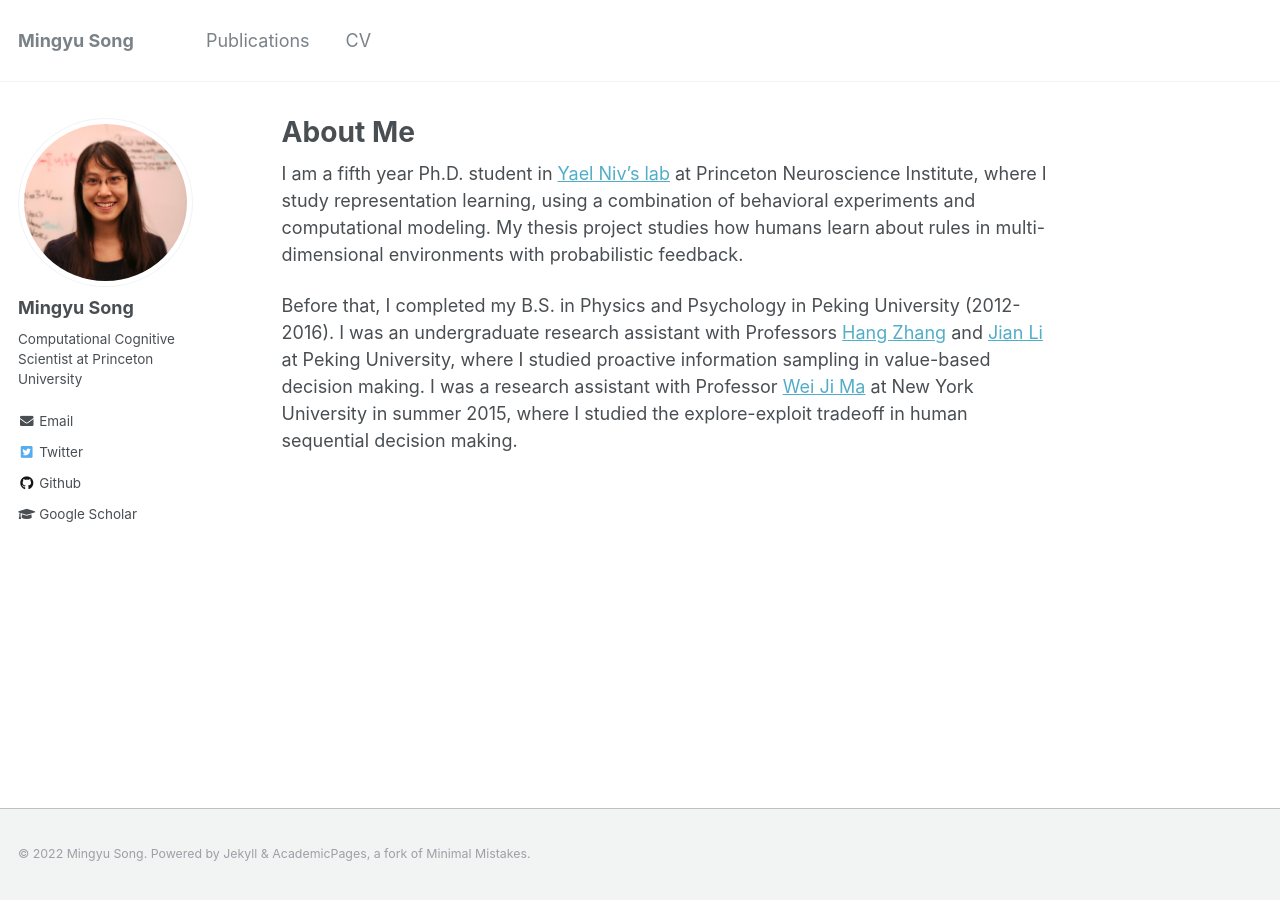
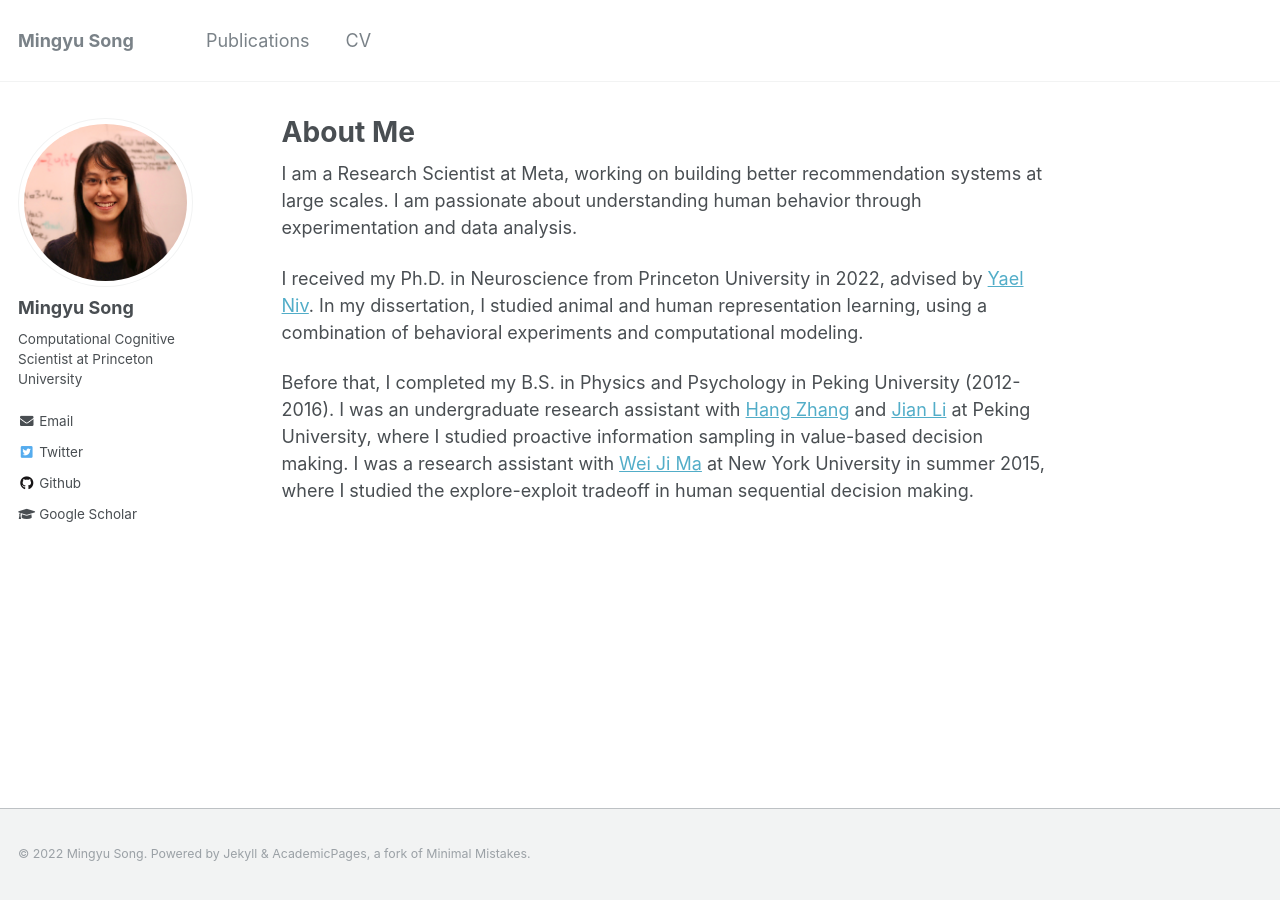
Before and after one commit to mingyus/mingyus.github.io, a Jekyll site: the page built from _pages/about.md, in a window 1280 px wide. Built offline with Jekyll 4.4.1, drawn with Linux system fonts in a browser that asks for light colours.

Commit message:
update 5/2022

```diff
--- a/_pages/about.md
+++ b/_pages/about.md
@@ -8,6 +8,8 @@ redirect_from:
   - /about.html
 ---
 
-I am a fifth year Ph.D. student in [Yael Niv's lab](https://nivlab.princeton.edu/) at Princeton Neuroscience Institute, where I study representation learning, using a combination of behavioral experiments and computational modeling. My thesis project studies how humans learn about rules in multi-dimensional environments with probabilistic feedback.
+I am a Research Scientist at Meta, working on building better recommendation systems at large scales. I am passionate about understanding human behavior through experimentation and data analysis.
 
-Before that, I completed my B.S. in Physics and Psychology in Peking University (2012-2016). I was an undergraduate research assistant with Professors [Hang Zhang](https://mgv.pku.edu.cn/english/people/lbd/sopacs/220156.htm) and [Jian Li](https://scholar.google.com/citations?user=IBegxO0AAAAJ&hl=en) at Peking University, where I studied proactive information sampling in value-based decision making. I was a research assistant with Professor [Wei Ji Ma](http://www.cns.nyu.edu/malab/) at New York University in summer 2015, where I studied the explore-exploit tradeoff in human sequential decision making.
+I received my Ph.D. in Neuroscience from Princeton University in 2022, advised by [Yael Niv](https://nivlab.princeton.edu/). In my dissertation, I studied animal and human representation learning, using a combination of behavioral experiments and computational modeling.
+
+Before that, I completed my B.S. in Physics and Psychology in Peking University (2012-2016). I was an undergraduate research assistant with [Hang Zhang](https://mgv.pku.edu.cn/english/people/lbd/sopacs/220156.htm) and [Jian Li](https://scholar.google.com/citations?user=IBegxO0AAAAJ&hl=en) at Peking University, where I studied proactive information sampling in value-based decision making. I was a research assistant with [Wei Ji Ma](http://www.cns.nyu.edu/malab/) at New York University in summer 2015, where I studied the explore-exploit tradeoff in human sequential decision making.
```
Also changed, not shown: _pages/publications.md (+10 -3 lines), 4 other files.
